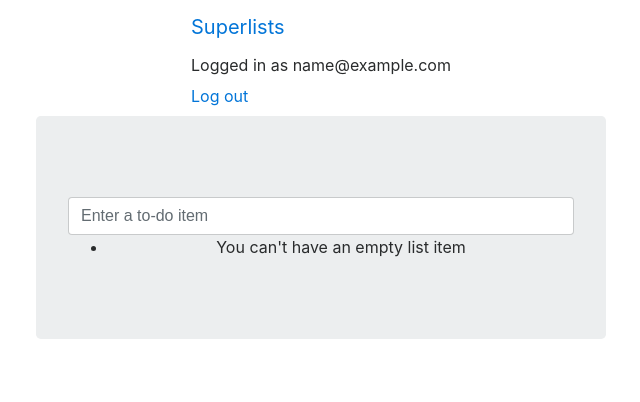
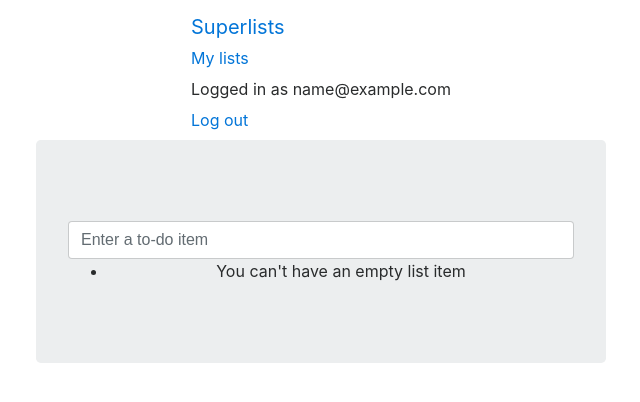
Before and after one commit to MichaelPavlov/tdd_chimera, a Django app: page /lists/new in a window 1280 px wide. Shown: the top 402 px of the page, without its empty margins (319-959 px from the left). Run offline with Django 3.2, Linux system fonts and the light colour scheme; the visitor is signed in with stand-in values (Sample User, id 1); parts of the project's set-up code (start-up, migrations or seed data) failed here and were passed over; some libraries are stand-ins or nearby versions.

Commit message:
My lists link, form block

```diff
--- a/lists/templates/base.html
+++ b/lists/templates/base.html
@@ -14,6 +14,9 @@
     <div class="container-fluid">
       <a class="navbar-brand" href="/">Superlists</a>
       {% if user.email %}
+        <ul class="nav navbar-nav navbar-left">
+          <li><a href="{% url 'my-lists' user.email %}">My lists</a></li>
+        </ul>
         <ul class="nav navbar-nav navbar-right">
           <li class="navbar-text">Logged in as {{ user.email }}</li>
           <li><a href="{% url 'accounts:logout' %}">Log out</a></li>
@@ -45,6 +48,7 @@
     <div class="col-md-6 offset-md-3 jumbotron">
       <div class="text-center">
         <h1>{% block header_text %}{% endblock %}</h1>
+        {% block list_form %}
           <form method="POST" action="{% block form_action %}{% endblock %}">
             {% csrf_token %}
             {{ form.text }}
@@ -54,12 +58,19 @@
               </div>
             {% endif %}
           </form>
+        {% endblock %}
       </div>
     </div>
   </div>
   <div class="row">
     <div class="col-md-6 col-md-offset-3">
       {% block table %}{% endblock %}
+    </div>
+  </div>
+  <div class="row">
+    <div class="col-md-6 col-md-offset-3">
+      {% block extra_content %}
+      {% endblock %}
     </div>
   </div>
 </div>
```
Lines whose indentation alone changed are shown as unchanged.
